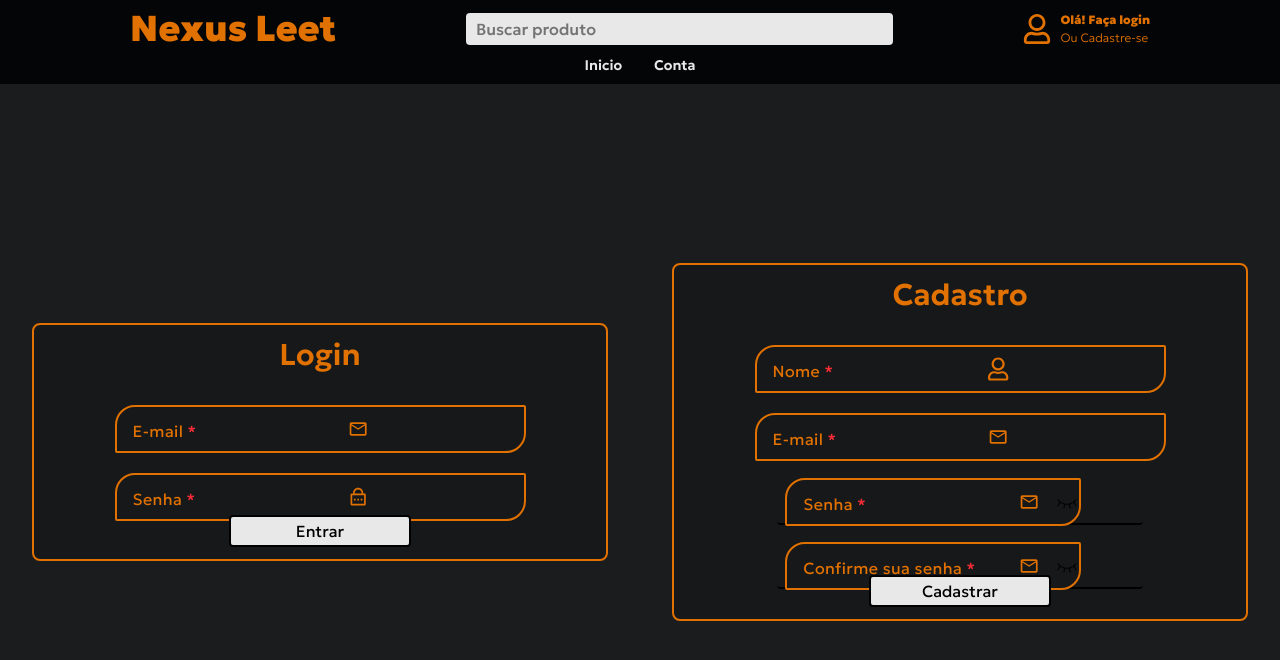
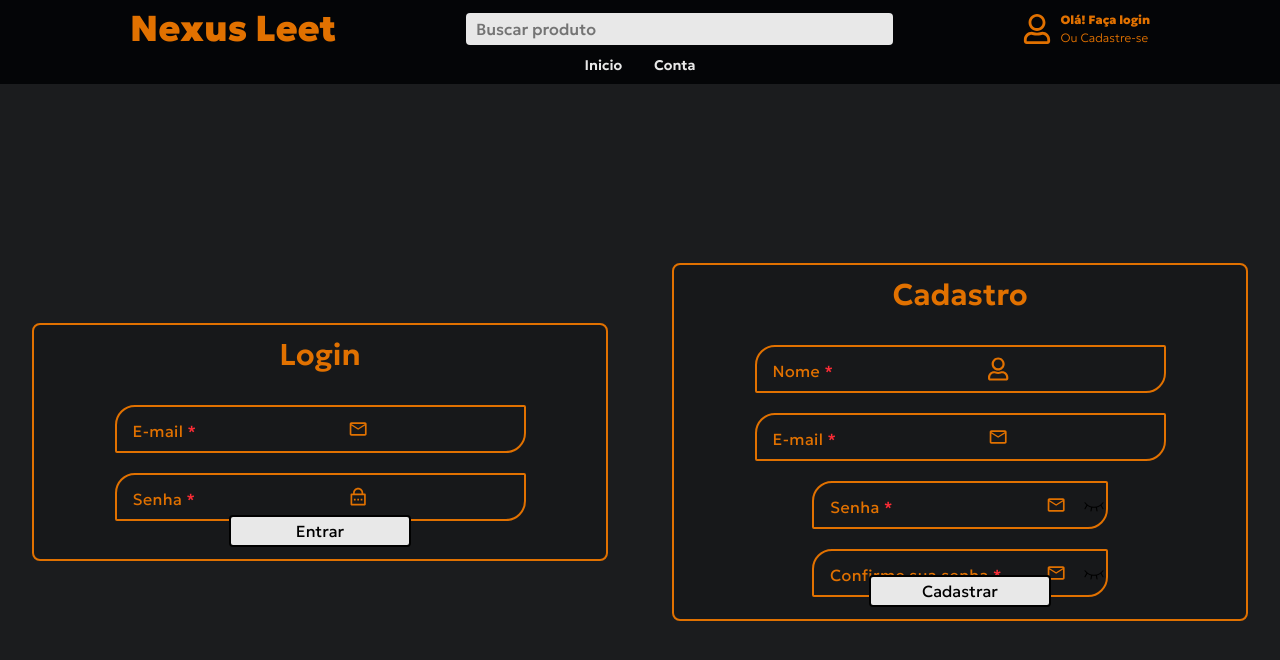
Before and after one commit to gustavocarvalho-ra/NextJs-NexusLeet, a Next.js app: page /my-account in a window 1280 px wide. Shown: the top 660 px of the page. Built offline with nearby package versions, Linux system fonts and the light colour scheme; no server answers.

Commit message:
refactor: reorganize password and confirm password input fields for better readability

```diff
--- a/src/app/components/login/RegisterForm.tsx
+++ b/src/app/components/login/RegisterForm.tsx
@@ -78,7 +78,6 @@ export default function RegisterForm() {
               onChange={(e) => setForm({...form, email: e.target.value})}
               icon={MdOutlineMail}
             />
-            <div className="border-b-2 hover:border-(--text-amber) bg-(--back-alf) rounded-sm p-2 h-11 w-2/3 flex items-center">
             <InputAt
               id="password"
               type={showPassword ? "text" : "password"}
@@ -87,7 +86,6 @@ export default function RegisterForm() {
               value={form.password}
               onChange={(e) => setForm({...form, password: e.target.value})}
               icon={MdOutlineMail}
-
             >
               {
                 <button
@@ -100,8 +98,6 @@ export default function RegisterForm() {
                 </button>
               }
             </InputAt>
-            </div>
-            <div className="border-b-2 hover:border-(--text-amber) bg-(--back-alf) rounded-sm p-2 h-11 w-2/3 flex items-center">
             <InputAt
               id="confirmPassword"
               type={showConfirmPassword ? "text" : "password"}
@@ -111,7 +107,6 @@ export default function RegisterForm() {
               onChange={(e) => setForm({...form, confirmPassword: e.target.value})}
               icon={MdOutlineMail}
             >
-
               <button
                 type="button"
                 tabIndex={-1}
@@ -121,7 +116,6 @@ export default function RegisterForm() {
                 {showConfirmPassword ? <PiEye className="text-2xl hover:text-(--text-amber) cursor-pointer"/> : <PiEyeClosedLight className="text-2xl hover:text-(--text-amber) cursor-pointer"/>}
               </button>
             </InputAt>
-            </div>
             <Button type="submit">
               Cadastrar
             </Button>
```
Lines whose indentation alone changed are shown as unchanged.
